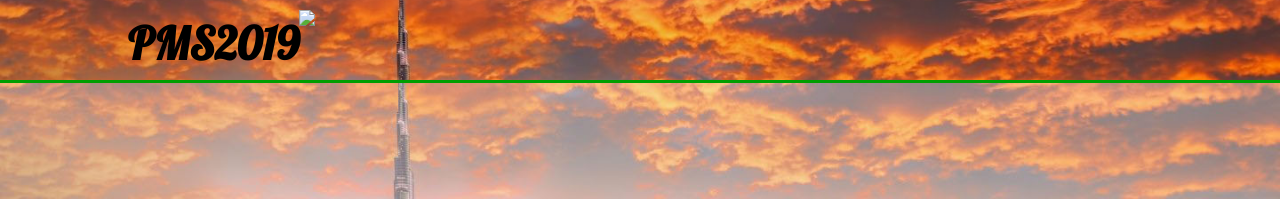
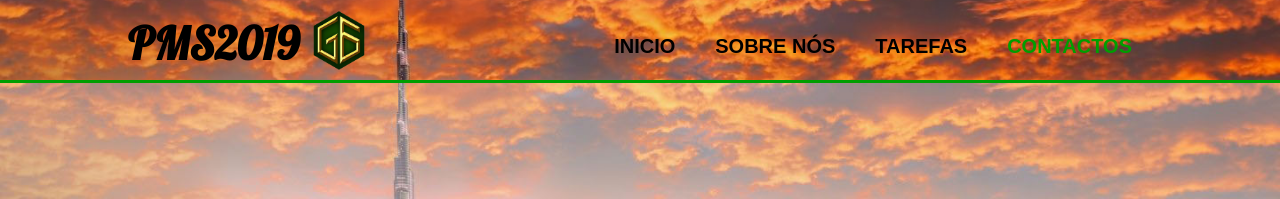
Before and after one commit to diogo20eng/projeto.github.io, a plain HTML site: page contactos.html in a window 1280 px wide. Shown: the top 199 px of the page. Drawn offline with Linux system fonts and the light colour scheme.

Commit message:
Update contactos.html

```diff
--- a/contactos.html
+++ b/contactos.html
@@ -16,7 +16,7 @@
           <h1><span class="highlight">PMS2019</h1>
           </div>
           <div id="logo">
-              <img src="./tree/master//img/logo.png">
+              <img src="./img/logo.png">
           </div>
           <nav>
             <ul>
@@ -71,7 +71,3 @@
     </footer>
   </body>
 </html>
-<html>
-
-
-</html>
```
